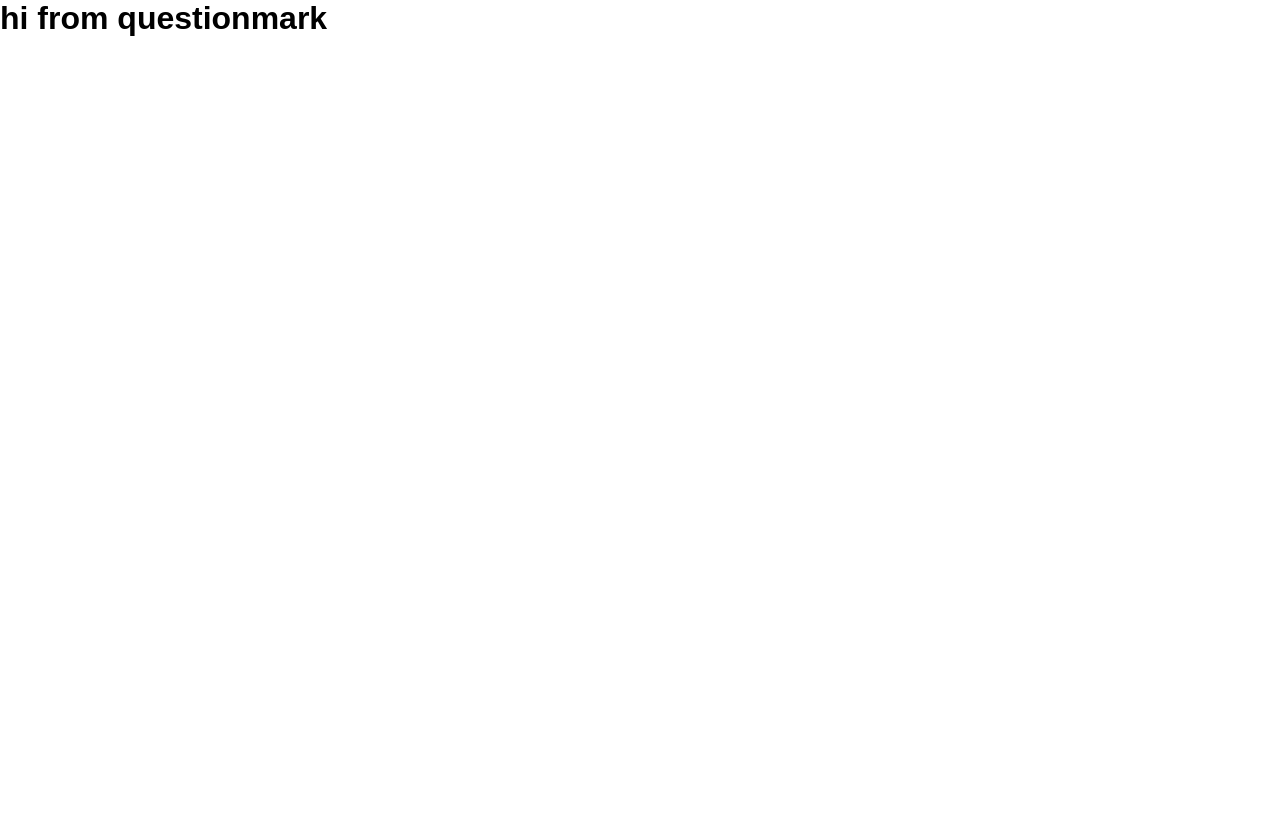
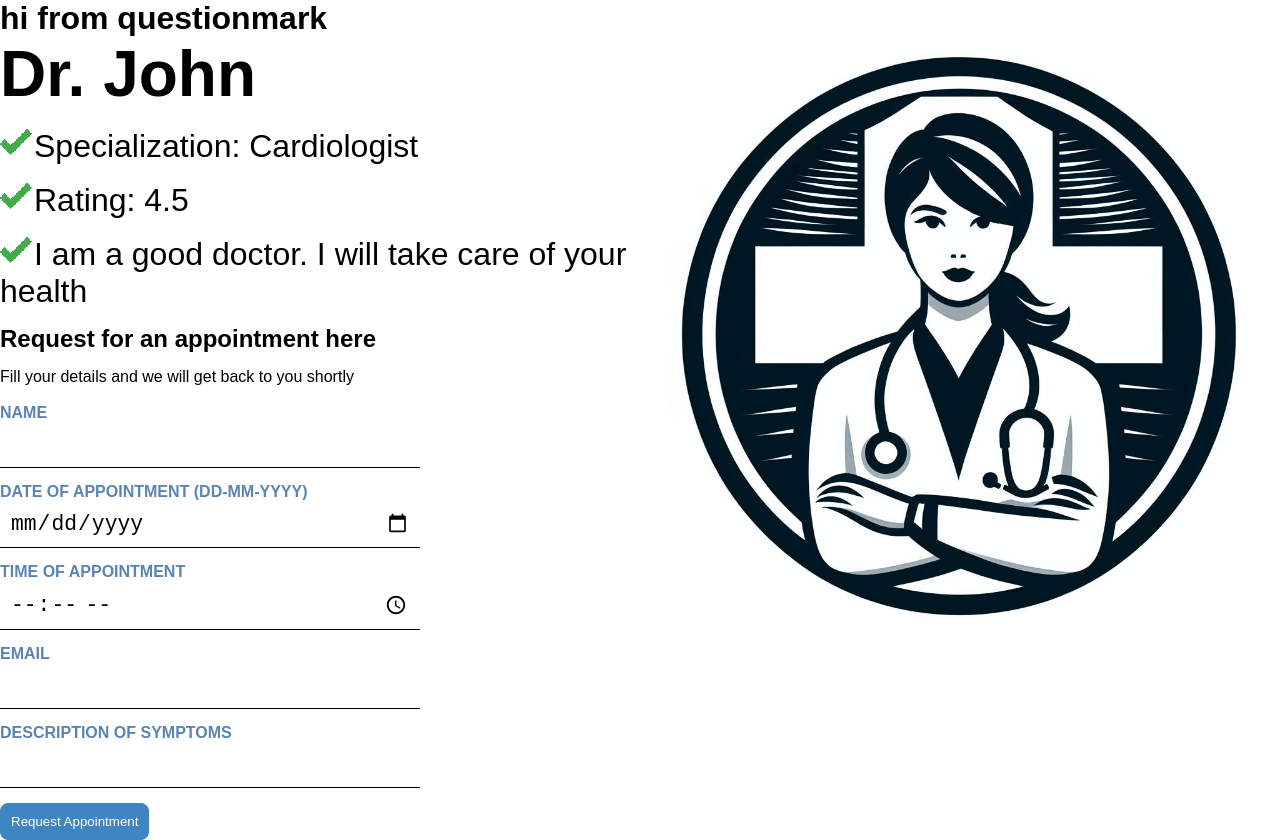
Before and after one commit to ShivNaren0v0/doc-appointment, an Angular app: page /patient/dashboard/docdetail/1 in a window 1280 px wide. Before the commit this address led to /. Before the commit the page ends 800 px from the top, so only its background shows below. Built offline with nearby package versions, Linux system fonts and the light colour scheme.

Commit message:
ALmost completed patient doctor search panel
Few issues need to be addressed regarding the docdetails and docwidgets component

```diff
--- a/src/app/app.routes.ts
+++ b/src/app/app.routes.ts
@@ -9,5 +9,5 @@ export const routes: Routes = [
   {path: '', component: LoginComponent},
   {path:'patient/dashboard',component:PatientDashboardComponent},
   {path: 'register', component: PatientRegistrationComponent},
-  {path: 'docdetail', component: DocdetailsComponent}
+  {path: 'patient/dashboard/docdetail/:id', component: DocdetailsComponent}
 ];
--- a/src/app/components/docdetails/docdetails.component.css
+++ b/src/app/components/docdetails/docdetails.component.css
@@ -0,0 +1,72 @@
+.listing-photo {
+    height: 600px;
+    width: 50%;
+    object-fit: cover;
+    border-radius: 30px;
+    float: right;
+  }
+
+  .listing-heading {
+    font-size: 48pt;
+    font-weight: bold;
+    margin-bottom: 15px;
+  }
+
+  .listing-location::before {
+
+    content: url('/assets/tick.png') / '';
+  }
+
+  .listing-location {
+    font-size: 24pt;
+    margin-bottom: 15px;
+  }
+
+  .listing-features > .section-heading {
+    color: var(--secondary-color);
+    font-size: 24pt;
+    margin-bottom: 15px;
+  }
+
+  .listing-features {
+    margin-bottom: 20px;
+  }
+
+  .listing-features li {
+    font-size: 14pt;
+  }
+
+  li {
+    list-style-type: none;
+  }
+
+  .listing-apply .section-heading {
+    font-size: 18pt;
+    margin-bottom: 15px;
+  }
+
+  label, input {
+    display: block;
+  }
+  label {
+    color: var(--secondary-color);
+    font-weight: bold;
+    text-transform: uppercase;
+    font-size: 12pt;
+  }
+  input {
+    font-size: 16pt;
+    margin-bottom: 15px;
+    padding: 10px;
+    width: 400px;
+    border-top: none;
+    border-right: none;
+    border-left: none;
+    border-bottom: solid .3px;
+  }
+  @media (max-width: 1024px) {
+    .listing-photo {
+      width: 100%;
+      height: 400px;
+    }
+  }
--- a/src/app/components/docdetails/docdetails.component.html
+++ b/src/app/components/docdetails/docdetails.component.html
@@ -1 +1,31 @@
-<p>docdetails works!</p>
+<article>
+    <img class="listing-photo" [src]="doctor?.image"
+      alt="Photo of {{doctor?.name}}"/>
+    <section class="listing-description">
+      <h2 class="listing-heading">{{doctor?.name}}</h2>
+      <p class="listing-location">Specialization: {{doctor?.specialization}}</p>
+      <p class="listing-location">Rating: {{doctor?.rating}}</p>
+      <p class="listing-location">{{doctor?.description}}</p>
+    </section>
+    <section class="listing-apply">
+      <h2 class="section-heading">Request for an appointment here</h2>
+
+      <p> Fill your details and we will get back to you shortly</p>
+      <br>
+      <form [formGroup]="applyForm" (submit)="submitApplication()">
+        <label for="name">Name</label>
+        <input id="name" type="text" formControlName="name" required="true">
+
+        <label for="date">Date of Appointment (DD-MM-YYYY)</label>
+        <input id="date" type="date" formControlName="date" required>
+
+        <label for="time">Time of appointment</label>
+        <input id="time" type="time" formControlName="time" required>
+        <label for="email">Email</label>
+        <input id="email" type="email" formControlName="email" required>
+        <label for="description">Description of Symptoms</label>
+        <input id="description" type="text" formControlName="description" required>
+        <button type="submit" class="primary">Request Appointment</button>
+      </form>
+    </section>
+  </article>
--- a/src/app/components/docdetails/docdetails.component.ts
+++ b/src/app/components/docdetails/docdetails.component.ts
@@ -1,12 +1,42 @@
-import { Component } from '@angular/core';
-
+import { Component,inject } from '@angular/core';
+import { CommonModule } from '@angular/common';
+import { Doctor } from '../../interfaces/doctor';
+import { FormControl, FormGroup, ReactiveFormsModule } from '@angular/forms';
+import { ActivatedRoute } from '@angular/router';
+import { PatientService } from '../../services/patient.service';
 @Component({
   selector: 'app-docdetails',
   standalone: true,
-  imports: [],
+  imports: [CommonModule, ReactiveFormsModule],
   templateUrl: './docdetails.component.html',
   styleUrl: './docdetails.component.css'
 })
 export class DocdetailsComponent {
+  route: ActivatedRoute = inject(ActivatedRoute);
+  patientService = inject(PatientService);
+  doctor: Doctor | undefined;
+  doctorId = -1;
+  applyForm = new FormGroup({
+    name: new FormControl(null),
+    date: new FormControl(null),
+    time: new FormControl(null),
+    email: new FormControl(null),
+    description: new FormControl(null)
+  });
+  constructor() {
+      this.doctorId = Number(this.route.snapshot.params['id']);
+      this.doctor = this.patientService.getDoctorsById(this.doctorId);
+  }
+
+  submitApplication() {
+    this.patientService.submitAppointmentRequest(
+      this.applyForm.value.name ?? '',
+      this.applyForm.value.date ?? '',
+      this.applyForm.value.time ?? '',
+      this.applyForm.value.email ?? '',
+      this.applyForm.value.description ?? ''
+    );
+  }
+
 
 }
--- a/src/app/components/docwidget/docwidget.component.html
+++ b/src/app/components/docwidget/docwidget.component.html
@@ -4,5 +4,5 @@
     <h2 class="listing-heading">{{ doctor.name}}</h2>
     <p class="listing-location">{{ doctor.specialization}}, {{doctor.rating }}</p>
     <p class="listing-location">{{ doctor.description }}</p>
-    <a [routerLink]="['/docdetails', doctor.id]">View Details</a>
+    <a [routerLink]="['patient/dashboard/docdetail/', doctor.id]">View Details</a>
   </section>
--- a/src/app/services/patient.service.ts
+++ b/src/app/services/patient.service.ts
@@ -25,7 +25,7 @@ export class PatientService {
   image: this.baseUrl + 'doctor.jpg'
 
 },{
-  id: 1,
+  id: 3,
   name: 'Dr. John Smith',
   specialization: 'General Doctor',
   rating: 4.5,
```
